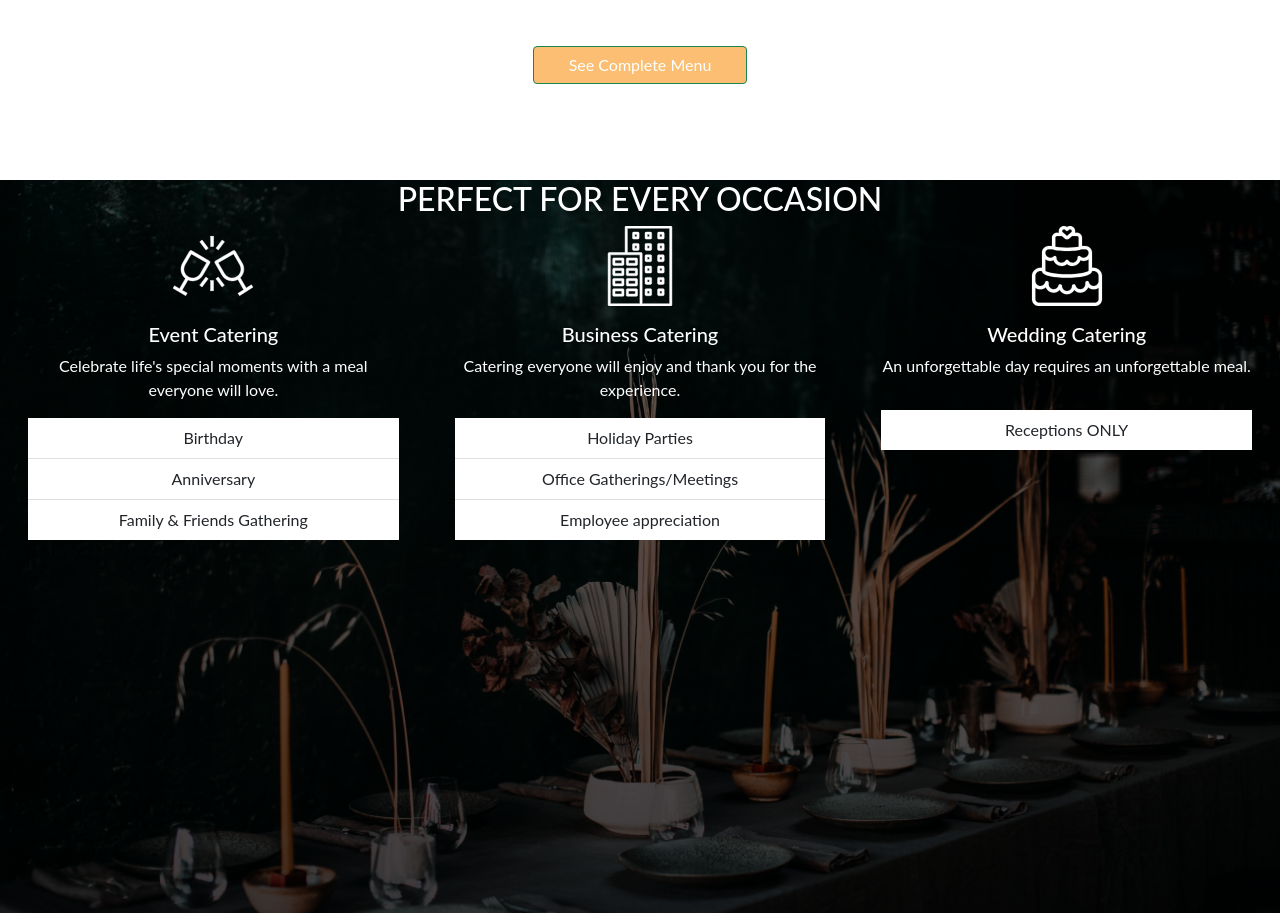
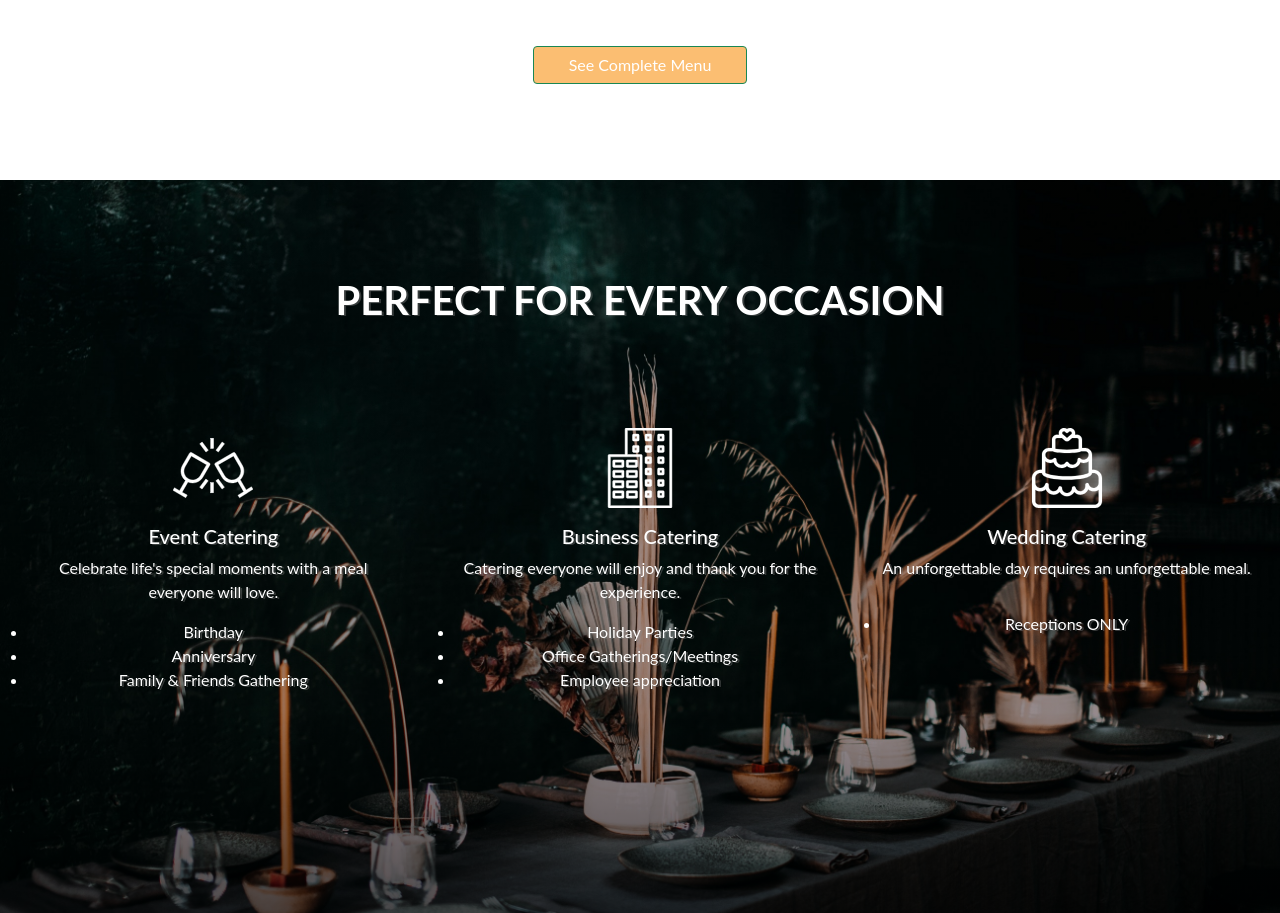
Before and after one commit to luu194321/DadsRestaurant, a plain HTML site: page index.html in a window 1280 px wide. Shown: the part 2600-3513 px from the top of the page. Drawn offline with nearby package versions, Linux system fonts and the light colour scheme.

Commit message:
completed styling catering section to dark

```diff
--- a/css/styles.css
+++ b/css/styles.css
@@ -97,7 +97,9 @@ img .shrimp {
   background-image: linear-gradient(
       to bottom,
 
-      rgba(0, 0, 0, 0.512),
+      rgba(0, 0, 0, 0.282),
+      rgba(0, 0, 0, 0.282),
+      rgba(0, 0, 0, 0.372),
       rgba(0, 0, 0, 0.764)
     ),
     url("../images/catering2.jpg");
@@ -115,8 +117,8 @@ img .shrimp {
   height: 100vh;
 }
 
-.card {
-  /* opacity: 0.6; */
+section + .catering {
+  text-shadow: 2px 1px rgba(128, 128, 128, 0.404);
 }
 .menu-hero-image {
   background-image: linear-gradient(
--- a/index.html
+++ b/index.html
@@ -156,10 +156,12 @@
       </div>
     </section>
 
-    <section class="mt-5 pt-5 text-white">
+    <section class="mt-5 pt-5 text-white catering">
       <div class="container-fluid catering-image">
-        <div class="row">
-          <h2 class="catering-title text-uppercase text-center">
+        <div class="row py-5">
+          <h2
+            class="catering-title text-uppercase text-center py-5 fw-bold fs-1"
+          >
             Perfect for every occasion
           </h2>
         </div>
@@ -168,7 +170,7 @@
             <img
               src="./images/toastingGlasses.svg"
               class="toasting-glasses"
-              alt="..."
+              alt="toasting glasses icon"
             />
             <div class="card-body">
               <h5 class="card-title">Event Catering</h5>
@@ -177,15 +179,19 @@
               </p>
 
               <ul class="list-group list-group-flush">
-                <li class="list-group-item">Birthday</li>
-                <li class="list-group-item">Anniversary</li>
-                <li class="list-group-item">Family & Friends Gathering</li>
+                <li>Birthday</li>
+                <li>Anniversary</li>
+                <li>Family & Friends Gathering</li>
               </ul>
             </div>
           </div>
 
           <div class="col text-center">
-            <img src="./images/building.svg" class="building" alt="..." />
+            <img
+              src="./images/building.svg"
+              class="building"
+              alt="building icon"
+            />
             <div class="card-body">
               <h5 class="card-title">Business Catering</h5>
               <p class="card-text">
@@ -193,9 +199,9 @@
               </p>
 
               <ul class="list-group list-group-flush">
-                <li class="list-group-item">Holiday Parties</li>
-                <li class="list-group-item">Office Gatherings/Meetings</li>
-                <li class="list-group-item">Employee appreciation</li>
+                <li>Holiday Parties</li>
+                <li>Office Gatherings/Meetings</li>
+                <li>Employee appreciation</li>
               </ul>
             </div>
           </div>
@@ -204,7 +210,7 @@
             <img
               src="./images/weddingCake2.svg"
               class="wedding-cake"
-              alt="..."
+              alt="wedding cake icon"
             />
             <div class="card-body">
               <h5 class="card-title">Wedding Catering</h5>
@@ -214,7 +220,7 @@
             </div>
             <div class="card-body">
               <ul class="list-group center list-group-flush">
-                <li class="list-group-item">Receptions ONLY</li>
+                <li>Receptions ONLY</li>
               </ul>
             </div>
           </div>
```
